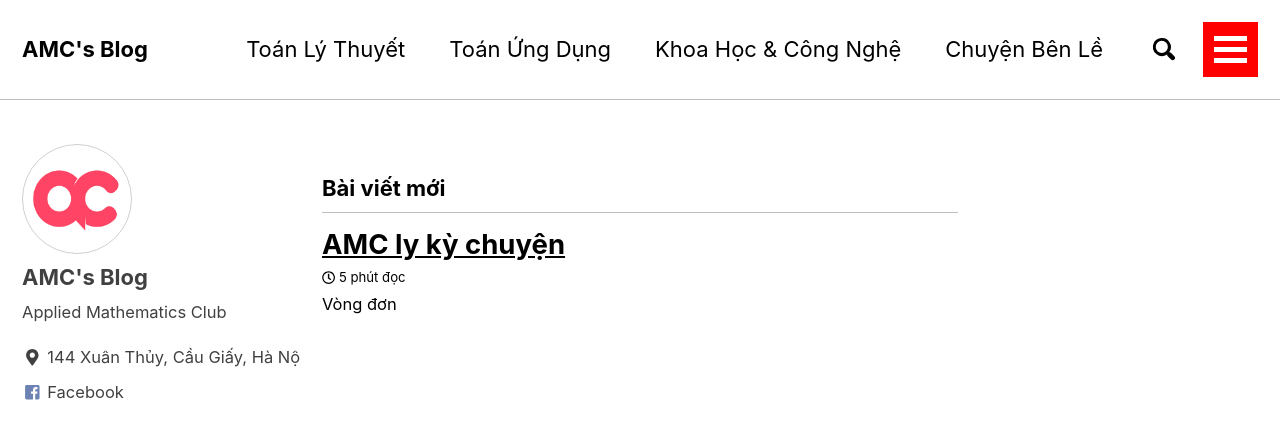
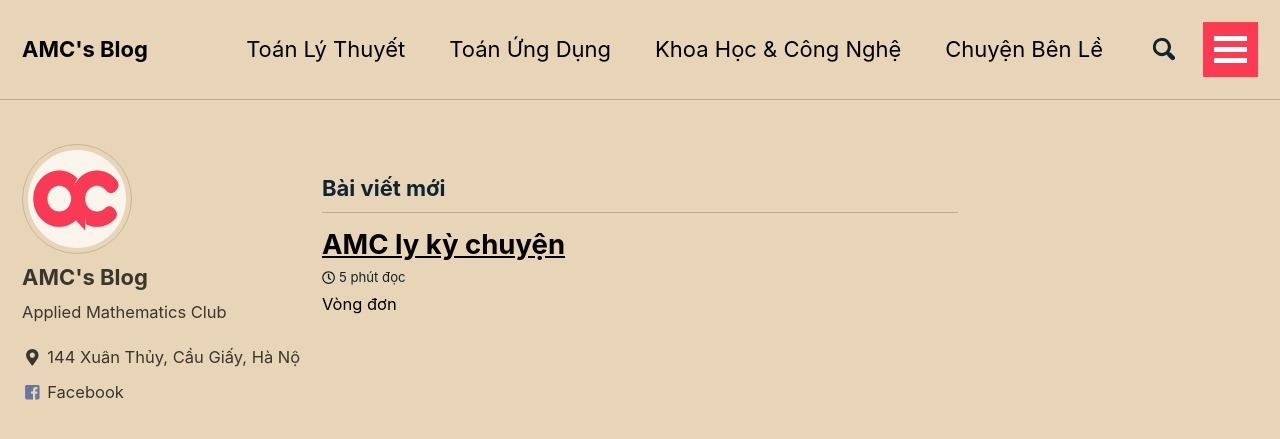
Before and after one commit to iamvon/testvon.github.io, a Jekyll site: the page built from index.html, in a window 1280 px wide and 900 px high. Shown: the top 439 px of the window. Built offline with Jekyll 4.4.1, drawn with Linux system fonts in a browser that asks for light colours; nearby versions of some CDN libraries; the list of posts is cut into pages by our own code.

Commit message:
Update _config.yml

```diff
--- a/_config.yml
+++ b/_config.yml
@@ -5,7 +5,7 @@
 # For technical reasons, this file is *NOT* reloaded automatically when you use
 # `jekyll serve`. If you change this file, please restart the server process.
 
-minimal_mistakes_skin    : "contrast"	 #"default", "air", "aqua", "contrast", "dark", "dirt", "neon", "mint", "plum", "sunrise"
+minimal_mistakes_skin    : "sunrise"	 #"default", "air", "aqua", "contrast", "dark", "dirt", "neon", "mint", "plum", "sunrise"
 
 # Site Settings
 locale                   : "vi-VN"
```
